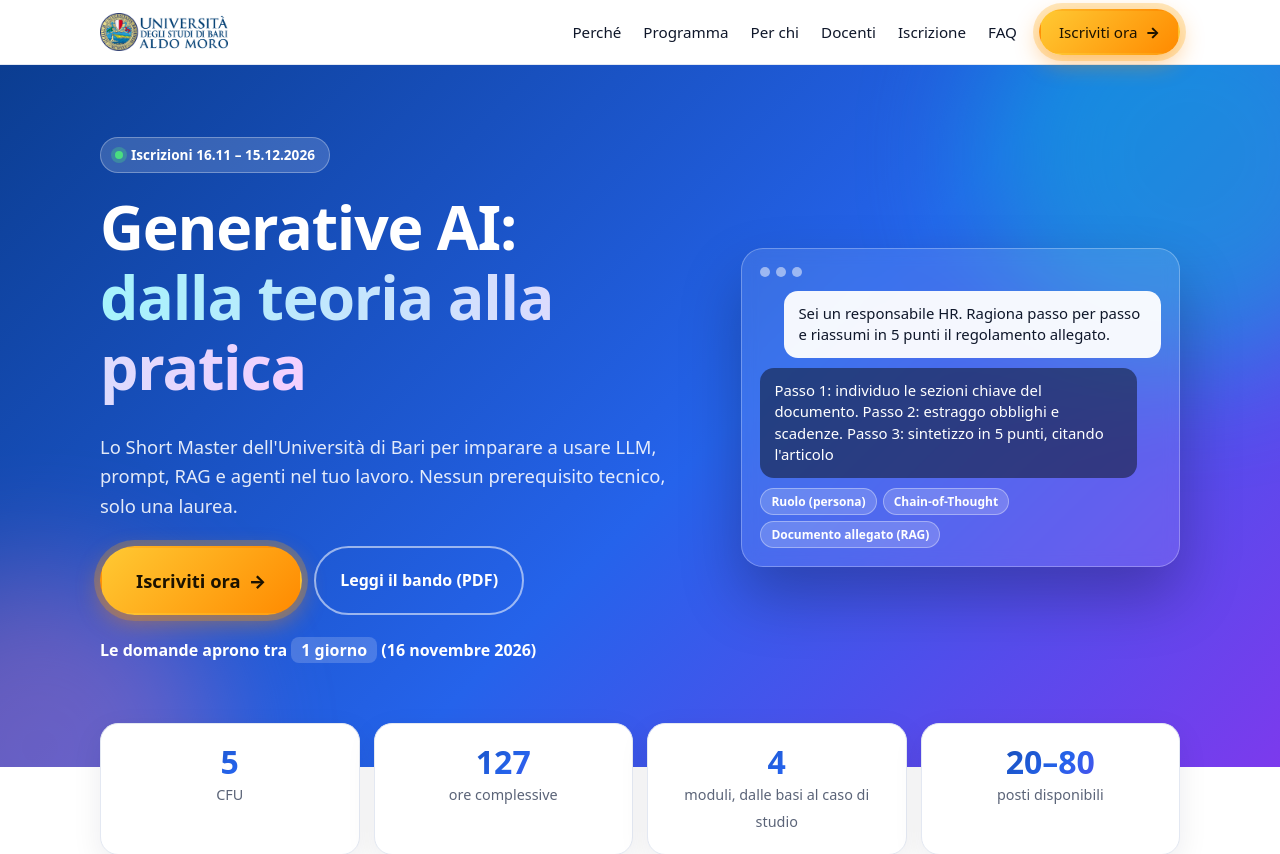
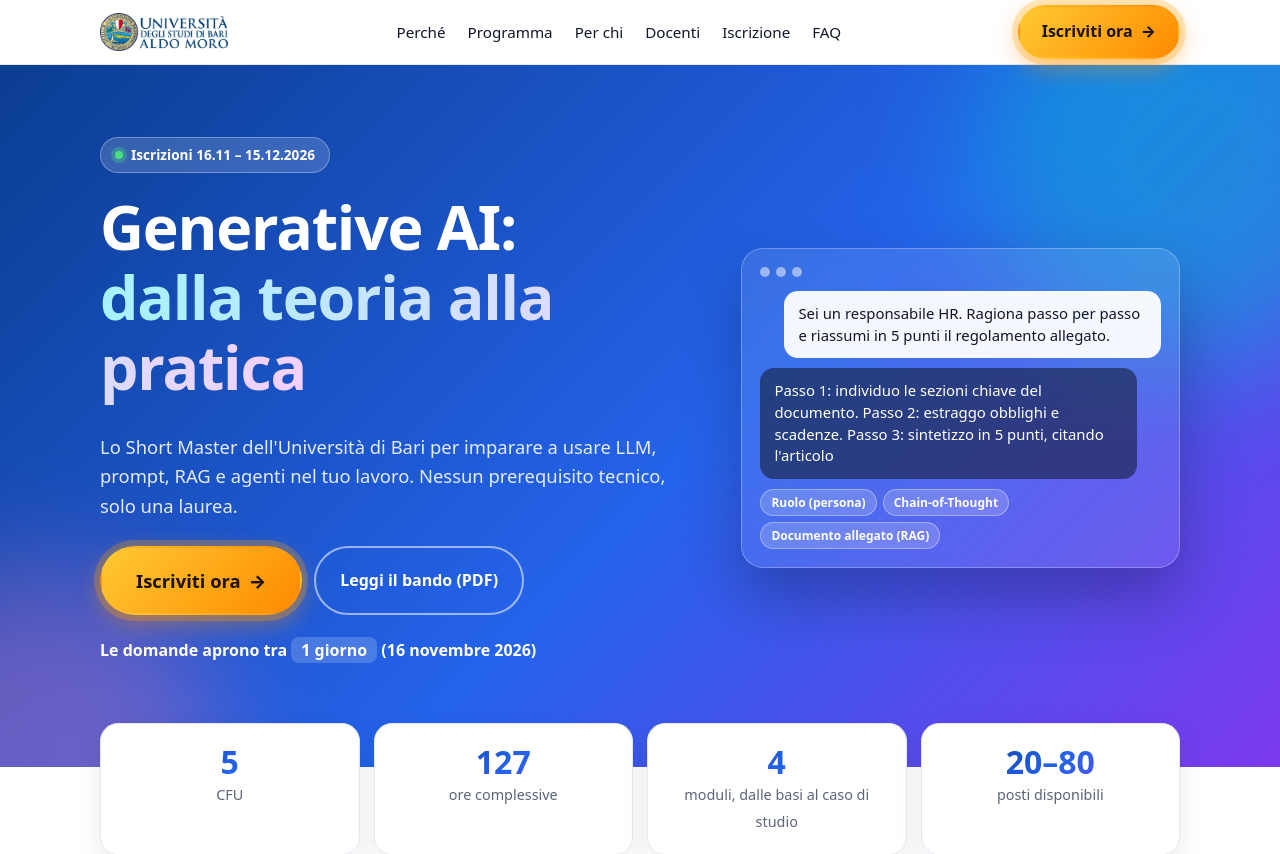
Before and after one commit to master-generativeai/master-generativeai.github.io, a web app: file index.html in a window 1280 px wide. Shown: the top 854 px of the page. Run offline with its HTML, style and script files only (its server is not run), Linux system fonts and the light colour scheme.

Commit message:
Pulsante di iscrizione sempre visibile nella barra e cache busting di CSS e JS
Co-Authored-By: Claude Sonnet 5.5 <noreply@anthropic.com>

```diff
--- a/css/site.css
+++ b/css/site.css
@@ -32,11 +32,11 @@ p{margin:0 0 1em}
 .nav a:hover{color:var(--brand2)}
 .burger{display:none;background:none;border:1px solid var(--line);border-radius:10px;width:42px;height:42px;font-size:1.3rem;color:var(--ink);cursor:pointer}
 /* buttons */
-.btn{display:inline-flex;align-items:center;justify-content:center;gap:8px;padding:14px 24px;border-radius:999px;font-weight:700;text-decoration:none;border:2px solid transparent;transition:transform .15s,box-shadow .15s;font-size:1rem;cursor:pointer}
+.btn{background:#ffb703;color:#1b1200;display:inline-flex;align-items:center;justify-content:center;gap:8px;padding:14px 24px;border-radius:999px;font-weight:700;text-decoration:none;border:2px solid transparent;transition:transform .15s,box-shadow .15s;font-size:1rem;cursor:pointer}
 .btn:hover{transform:translateY(-2px)}
 .btn-primary{background:#fff;color:var(--brand);box-shadow:0 8px 24px rgba(0,0,0,.25)}
 .btn-solid{background:var(--grad);color:#fff;box-shadow:0 8px 24px rgba(37,99,235,.35)}
-.btn-ghost{border-color:rgba(255,255,255,.55);color:#fff}
+.btn-ghost{background:transparent;border-color:rgba(255,255,255,.55);color:#fff}
 .btn-sm{padding:9px 18px;font-size:.9rem}
 /* hero */
 .hero{position:relative;overflow:hidden;color:#fff;background:var(--grad);padding:72px 0 88px}
@@ -172,3 +172,11 @@ footer a{color:var(--muted)}
 @keyframes pulse{0%,100%{box-shadow:0 8px 24px rgba(255,138,0,.45),0 0 0 0 rgba(255,168,0,.5)}50%{box-shadow:0 8px 24px rgba(255,138,0,.45),0 0 0 12px rgba(255,168,0,0)}}
 @media (prefers-reduced-motion:reduce){.btn-cta{animation:none}}
 @media (max-width:720px){.sticky .btn-cta{padding:12px 22px;font-size:1rem}.btn-lg{width:100%}}
+/* CTA nella barra */
+.hdr .wrap{gap:12px}
+.hdr-cta{order:3;margin-left:8px;padding:12px 22px;font-size:1rem;box-shadow:0 0 0 3px rgba(255,183,3,.35),0 8px 22px rgba(255,138,0,.5)}
+@media (max-width:720px){
+  .hdr .logo-img{height:32px}
+  .hdr-cta{order:2;margin-left:auto;padding:10px 16px;font-size:.92rem;white-space:nowrap}
+  .burger{order:3}
+}
--- a/index.html
+++ b/index.html
@@ -30,7 +30,7 @@
 <link rel="icon" href="favicon.ico" sizes="any">
 <link rel="icon" type="image/png" sizes="192x192" href="images/favicon-192.png">
 <link rel="apple-touch-icon" href="images/apple-touch-icon.png">
-<link rel="stylesheet" href="css/site.css">
+<link rel="stylesheet" href="css/site.css?v=3">
 
 <script type="application/ld+json">
 {
@@ -103,8 +103,8 @@
       <a href="#docenti">Docenti</a>
       <a href="#iscrizione">Iscrizione</a>
       <a href="#faq">FAQ</a>
-      <a class="btn btn-cta btn-sm" href="https://www.uniba.it/it/didattica/master-universitari/short-master/2026-2027/generative-ai-dalla-teoria-alla-pratica" target="_blank" rel="noopener">Iscriviti ora</a>
     </nav>
+    <a class="btn btn-cta btn-sm hdr-cta" href="https://www.uniba.it/it/didattica/master-universitari/short-master/2026-2027/generative-ai-dalla-teoria-alla-pratica" target="_blank" rel="noopener">Iscriviti ora</a>
   </div>
 </header>
 
@@ -327,6 +327,6 @@
   <a class="btn btn-cta btn-sm" href="https://www.uniba.it/it/didattica/master-universitari/short-master/2026-2027/generative-ai-dalla-teoria-alla-pratica" target="_blank" rel="noopener">Iscriviti ora</a>
 </div>
 
-<script src="js/site.js" defer></script>
+<script src="js/site.js?v=3" defer></script>
 </body>
 </html>
```
